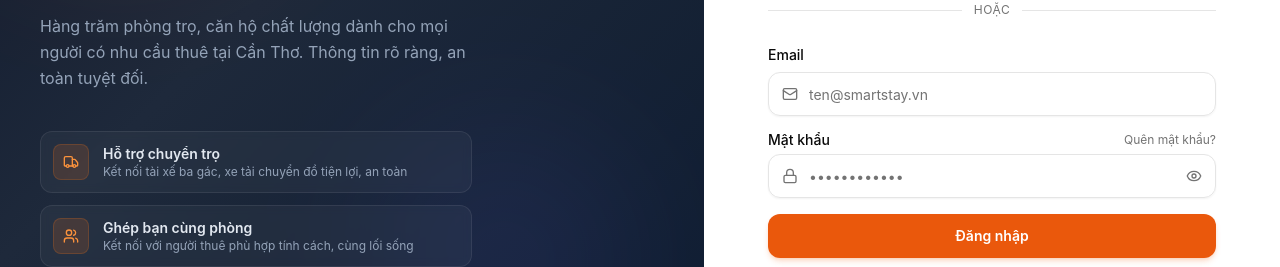
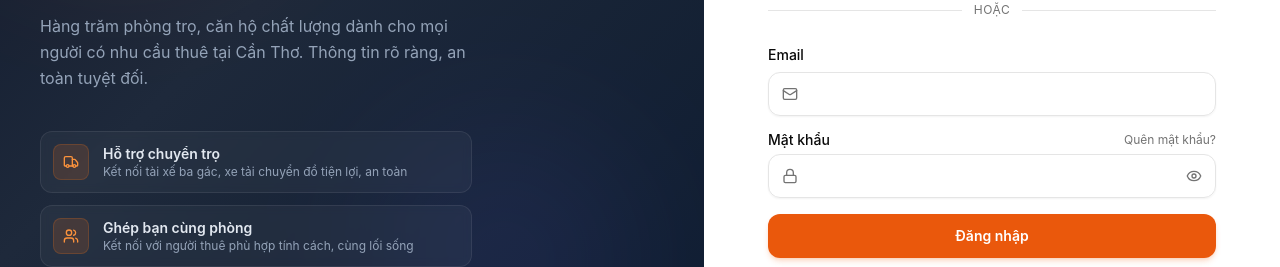
Before and after one commit to nhatminhk40-netizen/SmartStay, a React (Vite) app in the folder frontend/: page /login in a window 1280 px wide. Shown: the part 342-609 px from the top of the page. Built offline with nearby package versions, Linux system fonts and the light colour scheme; no server answers.

Commit message:
fix(ui): remove grey placeholder text in login form

```diff
--- a/frontend/src/pages/Login.jsx
+++ b/frontend/src/pages/Login.jsx
@@ -366,7 +366,6 @@ export default function Login() {
                     <Input
                       id="email"
                       type="email"
-                      placeholder="ten@smartstay.vn"
                       value={email}
                       onChange={(e) => setEmail(e.target.value)}
                       className="pl-10 h-11 rounded-xl"
@@ -391,7 +390,6 @@ export default function Login() {
                     <Input
                       id="password"
                       type={showPassword ? "text" : "password"}
-                      placeholder="••••••••••••"
                       value={password}
                       onChange={(e) => setPassword(e.target.value)}
                       className="pl-10 pr-10 h-11 rounded-xl"
```
